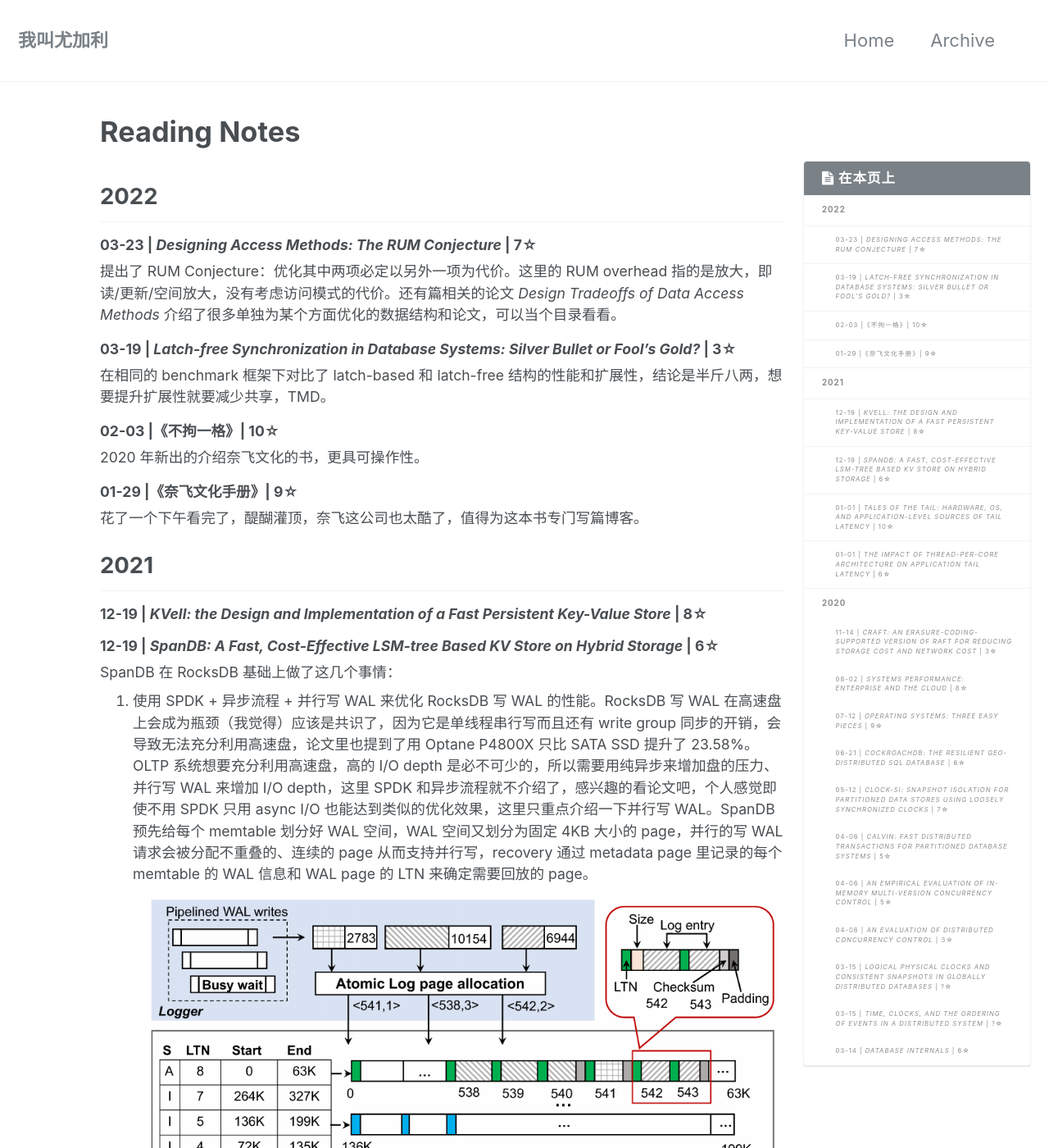
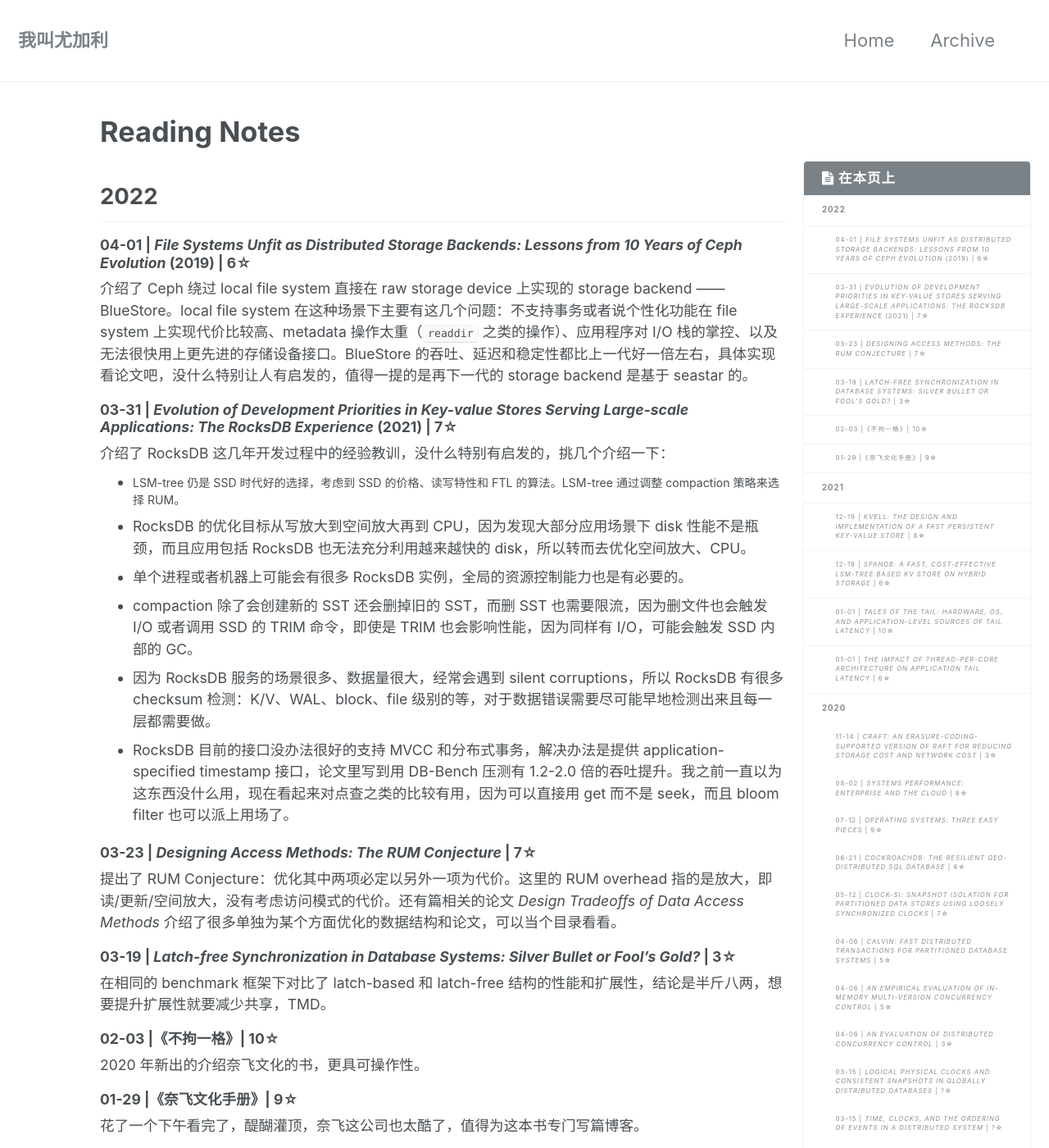
Before and after one commit to youjiali1995/youjiali1995.github.io, a Jekyll site: the page built from _posts/Reading/2020-03-14-reading-notes.md, in a window 1280 px wide and 1400 px high. Shown: the whole window at 82% size. Built offline with Jekyll 4.4.1, drawn with Linux system fonts in a browser that asks for light colours; comment, search, counter and statistics services are not loaded.

Commit message:
add *Evolution of Development Priorities in Key-value Stores Serving Large-scale Applications: The RocksDB Experience* and *File Systems Unfit as Distributed Storage Backends: Lessons from 10 Years of Ceph Evolution*
Signed-off-by: youjiali1995 <zlwgx1023@gmail.com>

```diff
--- a/_posts/Reading/2020-03-14-reading-notes.md
+++ b/_posts/Reading/2020-03-14-reading-notes.md
@@ -8,6 +8,23 @@
 {% include toc %}
 
 ## 2022
+
+### 04-01 | *File Systems Unfit as Distributed Storage Backends: Lessons from 10 Years of Ceph Evolution* (2019) | 6☆
+
+介绍了 Ceph 绕过 local file system 直接在 raw storage device 上实现的 storage backend —— BlueStore。local file system 在这种场景下主要有这几个问题：不支持事务或者说个性化功能在 file system 上实现代价比较高、metadata 操作太重（`readdir` 之类的操作）、应用程序对 I/O 栈的掌控、以及无法很快用上更先进的存储设备接口。BlueStore 的吞吐、延迟和稳定性都比上一代好一倍左右，具体实现看论文吧，没什么特别让人有启发的，值得一提的是再下一代的 storage backend 是基于 seastar 的。
+
+### 03-31 | *Evolution of Development Priorities in Key-value Stores Serving Large-scale Applications: The RocksDB Experience* (2021) | 7☆
+
+介绍了 RocksDB 这几年开发过程中的经验教训，没什么特别有启发的，挑几个介绍一下：
+
+- LSM-tree 仍是 SSD 时代好的选择，考虑到 SSD 的价格、读写特性和 FTL 的算法。LSM-tree 通过调整 compaction 策略来选择 RUM。
+
+- RocksDB 的优化目标从写放大到空间放大再到 CPU，因为发现大部分应用场景下 disk 性能不是瓶颈，而且应用包括 RocksDB 也无法充分利用越来越快的 disk，所以转而去优化空间放大、CPU。
+- 单个进程或者机器上可能会有很多 RocksDB 实例，全局的资源控制能力也是有必要的。
+- compaction 除了会创建新的 SST 还会删掉旧的 SST，而删 SST 也需要限流，因为删文件也会触发 I/O 或者调用 SSD 的 TRIM 命令，即使是 TRIM 也会影响性能，因为同样有 I/O，可能会触发 SSD 内部的 GC。
+- 因为 RocksDB 服务的场景很多、数据量很大，经常会遇到 silent corruptions，所以 RocksDB 有很多 checksum 检测：K/V、WAL、block、file 级别的等，对于数据错误需要尽可能早地检测出来且每一层都需要做。
+- RocksDB 目前的接口没办法很好的支持 MVCC 和分布式事务，解决办法是提供 application-specified timestamp 接口，论文里写到用 DB-Bench 压测有 1.2-2.0 倍的吞吐提升。我之前一直以为这东西没什么用，现在看起来对点查之类的比较有用，因为可以直接用 get 而不是 seek，而且 bloom filter 也可以派上用场了。
+
 ### 03-23 | *Designing Access Methods: The RUM Conjecture* | 7☆
 提出了 RUM Conjecture：优化其中两项必定以另外一项为代价。这里的 RUM overhead 指的是放大，即读/更新/空间放大，没有考虑访问模式的代价。还有篇相关的论文 *Design Tradeoffs of Data Access Methods* 介绍了很多单独为某个方面优化的数据结构和论文，可以当个目录看看。
 
```
